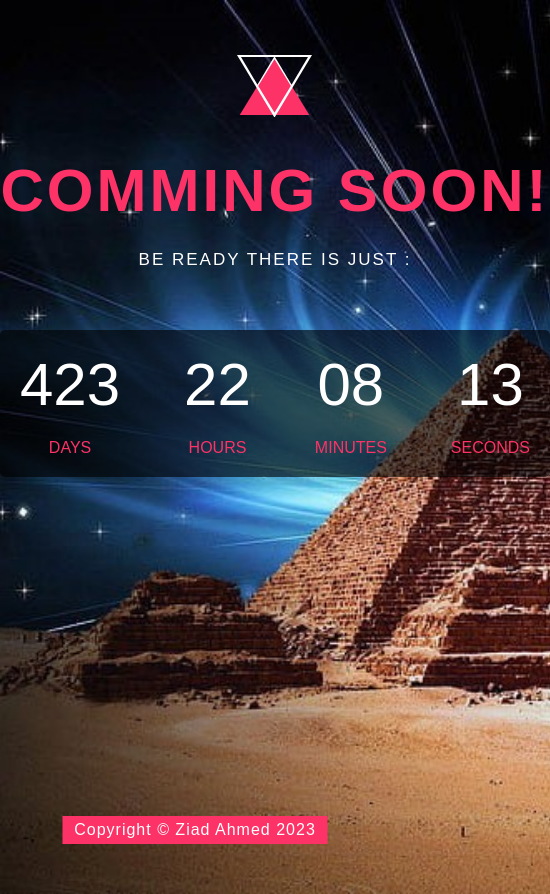
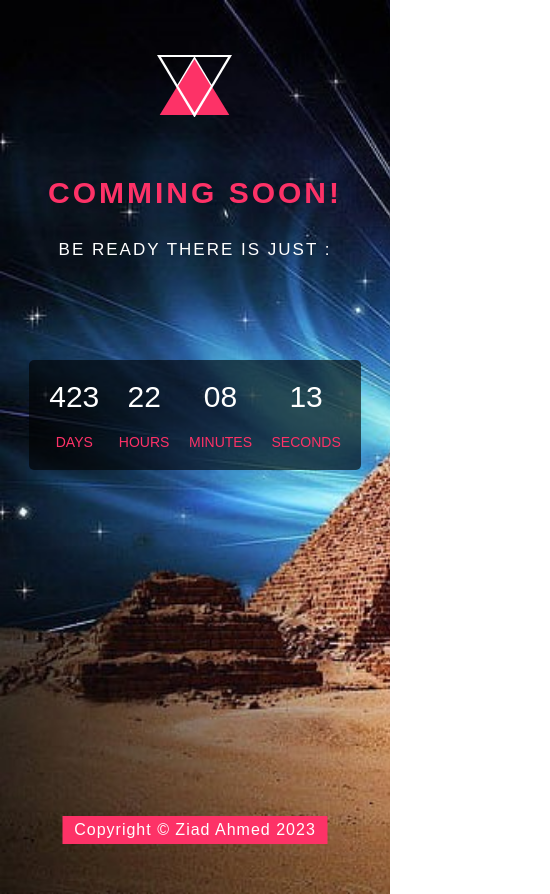
Before and after one commit to ziad-ahmed22/Count-Down-Timer, a plain HTML site: page index.html in a window 390 px wide. Shown: the whole page, 550 px wide, since content can reach past the window. Drawn offline with Linux system fonts and the light colour scheme.

Commit message:
add responsive code

```diff
--- a/main.css
+++ b/main.css
@@ -6,7 +6,7 @@
 body {
   height: 100vh;
   overflow: hidden;
-    background: url('bg1.jpg') no-repeat;
+  background: url("bg1.jpg") no-repeat;
   background-size: cover;
   font-family: Arial, Helvetica, sans-serif;
 }
@@ -19,7 +19,7 @@ body {
   margin-bottom: 35px;
 }
 .container h1 {
-    color: #FD3267;
+  color: #fd3267;
   margin-bottom: 25px;
   text-transform: uppercase;
   letter-spacing: 3px;
@@ -51,7 +51,7 @@ body {
   user-select: none;
 }
 .counter > div > span:last-child {
-    color: #FD3267;
+  color: #fd3267;
   text-transform: uppercase;
 }
 .copyright {
@@ -60,10 +60,41 @@ body {
   bottom: 0;
   width: 265px;
   transform: translateX(-50%);
-    background-color: #FD3267;
+  background-color: #fd3267;
   color: white;
   padding: 5px 10px;
   letter-spacing: 1px;
   z-index: 55;
   text-align: center;
 }
+
+@media (max-width: 450px) {
+  .container {
+    width: 85%;
+    margin-top: 50px;
+  }
+  .container h1 {
+    margin-top: 20px;
+    margin-bottom: 30px;
+  }
+  .counter {
+    margin-top: 100px;
+  }
+  .container > h1,
+  .counter > div > span:first-child {
+    font-size: 30px;
+  }
+  .counter > div > span:last-child {
+    font-size: 14px;
+  }
+}
+
+@media (min-width: 451px) and (max-width: 660px) {
+  .container {
+    width: 85%;
+  }
+  .container > h1,
+  .counter > div > span:first-child {
+    font-size: 40px;
+  }
+}
```
Lines whose indentation alone changed are shown as unchanged.
